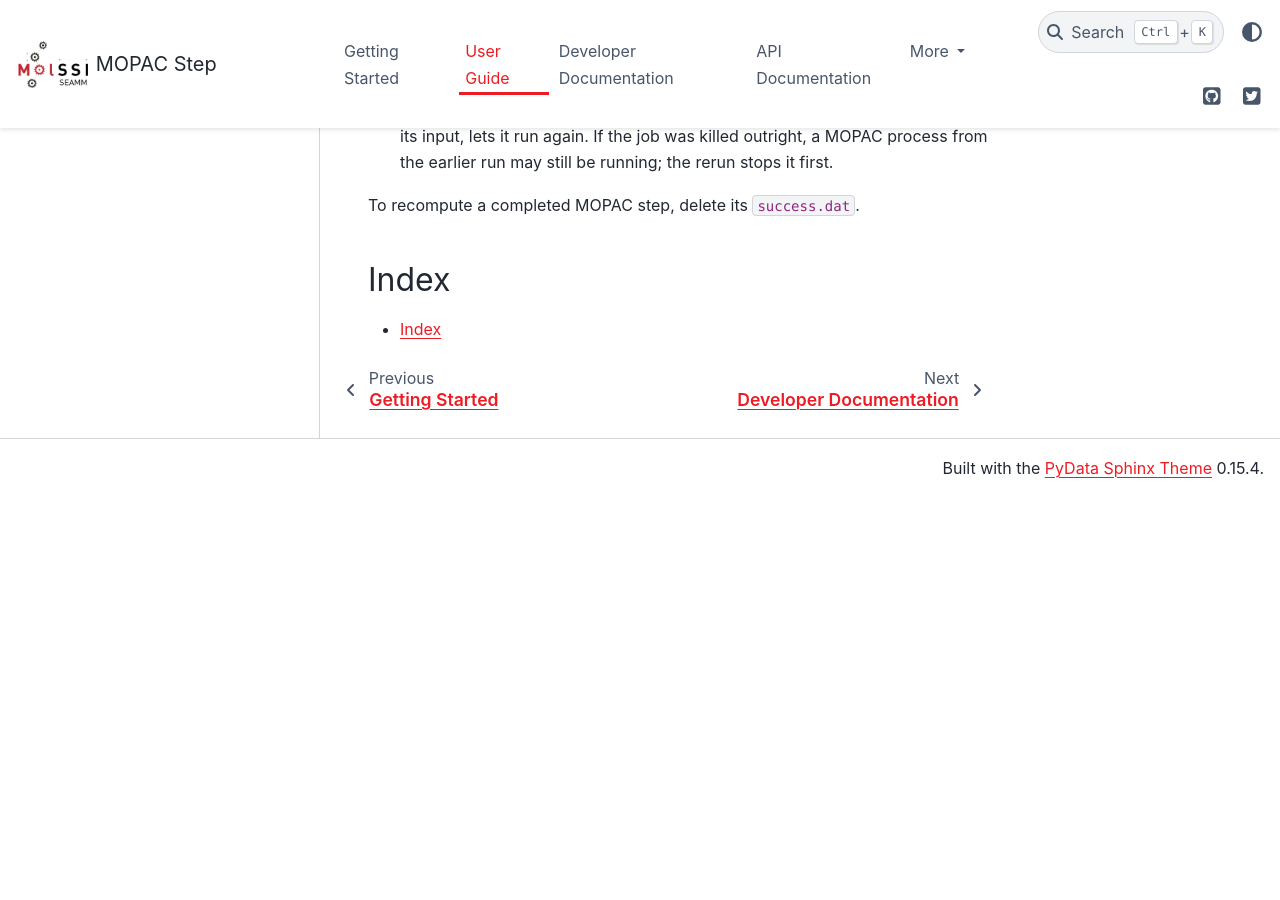
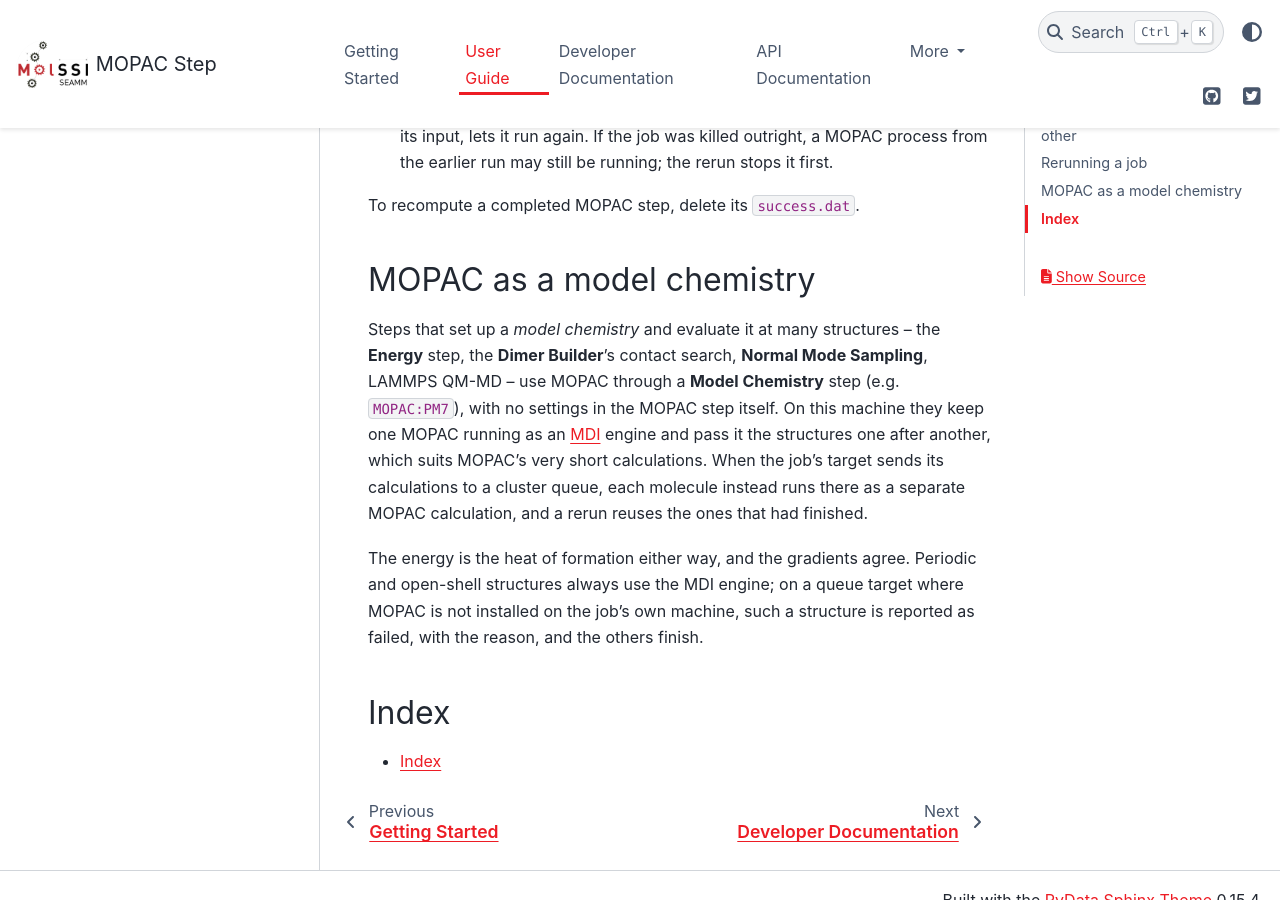
Before and after one commit to molssi-seamm/mopac_step, a Sphinx documentation site: the page built from docs/user_guide/index.rst, in a window 1280 px wide and 900 px high, scrolled down 1148 px. Built offline with Sphinx 7.4.7 and the PyData theme 0.15.4, drawn with Linux system fonts in a browser that asks for light colours; pages that are not in the unit, such as notebooks, are missing from menus; before the commit the page ends 1645 px from its top, so only the background shows below that.

Commit message:
Release 2026.10.3.1: HISTORY; docs: MOPAC as a model chemistry
Co-Authored-By: Claude Opus 5.5 <noreply@anthropic.com>

```diff
--- a/docs/user_guide/index.rst
+++ b/docs/user_guide/index.rst
@@ -56,6 +56,24 @@ or ran out of time:
 To recompute a completed MOPAC step, delete its ``success.dat``.
 
 
+MOPAC as a model chemistry
+==========================
+
+Steps that set up a *model chemistry* and evaluate it at many structures -- the
+**Energy** step, the **Dimer Builder**'s contact search, **Normal Mode Sampling**,
+LAMMPS QM-MD -- use MOPAC through a **Model Chemistry** step (e.g. ``MOPAC:PM7``), with
+no settings in the MOPAC step itself. On this machine they keep one MOPAC running as an
+`MDI <https://molssi-mdi.github.io/MDI_Library/>`_ engine and pass it the structures
+one after another, which suits MOPAC's very short calculations. When the job's target
+sends its calculations to a cluster queue, each molecule instead runs there as a
+separate MOPAC calculation, and a rerun reuses the ones that had finished.
+
+The energy is the heat of formation either way, and the gradients agree. Periodic and
+open-shell structures always use the MDI engine; on a queue target where MOPAC is not
+installed on the job's own machine, such a structure is reported as failed, with the
+reason, and the others finish.
+
+
 Index
 =====
 
```
Also changed, not shown: HISTORY.rst (+12 -0 lines).
